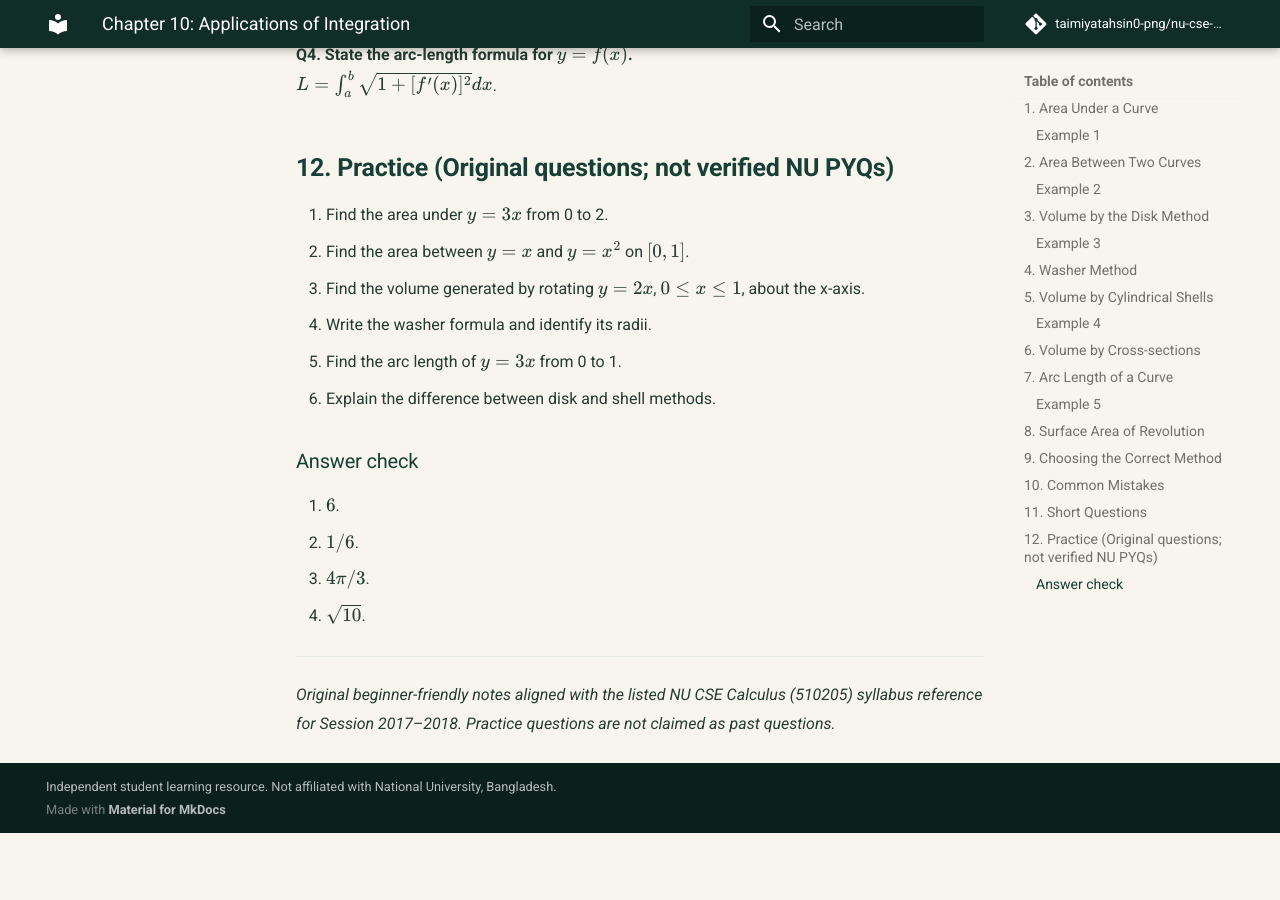
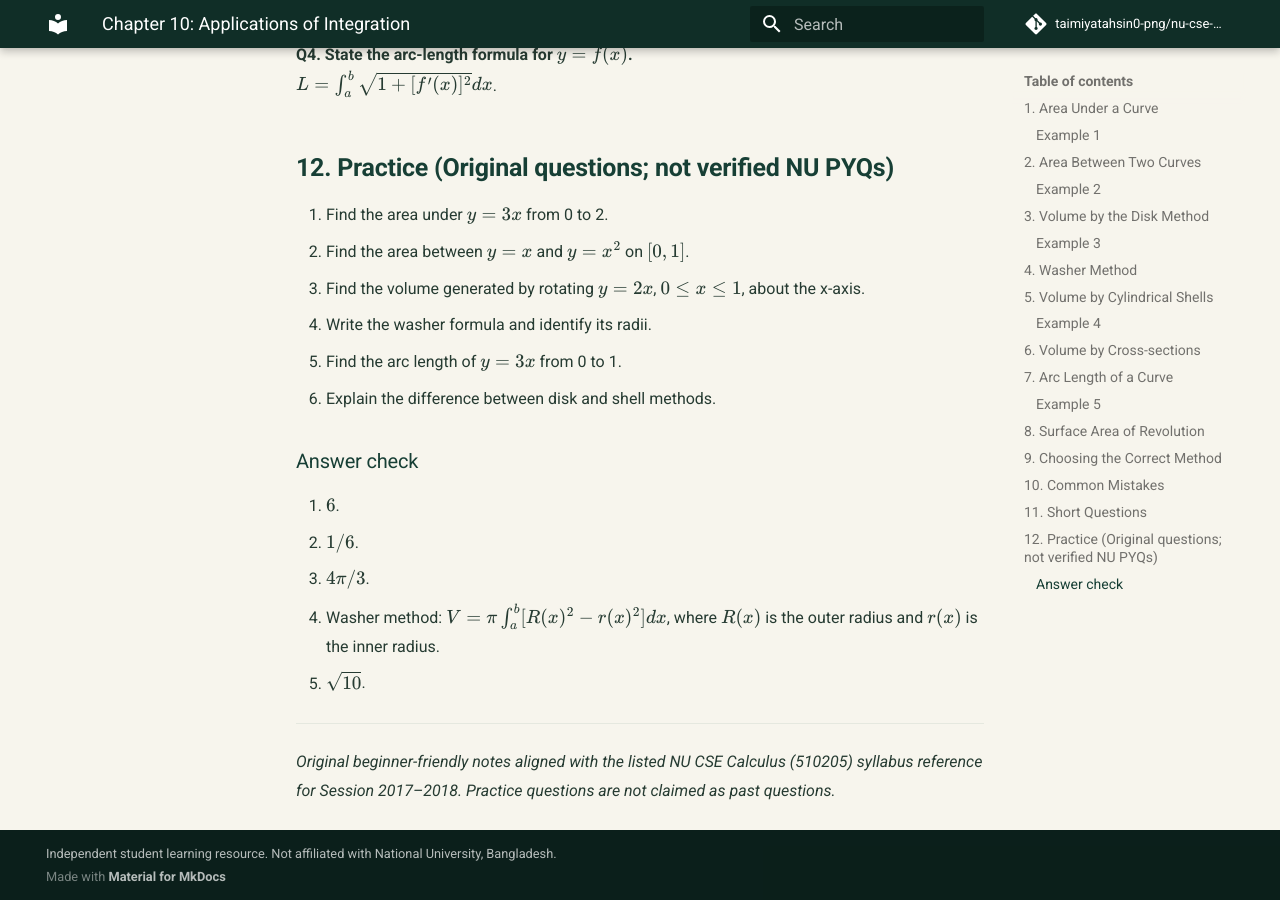
Before and after one commit to taimiyatahsin0-png/nu-cse-notes-store, an MkDocs documentation site: the page built from docs/subjects/cal/chapter-10-applications-of-integration.md, in a window 1280 px wide and 900 px high, scrolled down 5505 px. Built offline with MkDocs 1.6.1 and Material for MkDocs 9.7.7, drawn with Linux system fonts in a browser that asks for light colours; comment, search, counter and statistics services are not loaded; before the commit the page ends 6338 px from its top, so only the background shows below that.

Commit message:
Complete applications of integration answer check

```diff
--- a/docs/subjects/cal/chapter-10-applications-of-integration.md
+++ b/docs/subjects/cal/chapter-10-applications-of-integration.md
@@ -212,6 +212,7 @@ For a non-negative continuous function \(f\) on \([a,b]\), the area under the cu
 1. \(6\).
 2. \(1/6\).
 3. \(4\pi/3\).
+4. Washer method: \(V=\pi\int_a^b[R(x)^2-r(x)^2]dx\), where \(R(x)\) is the outer radius and \(r(x)\) is the inner radius.
 5. \(\sqrt{10}\).
 
 ---
```
